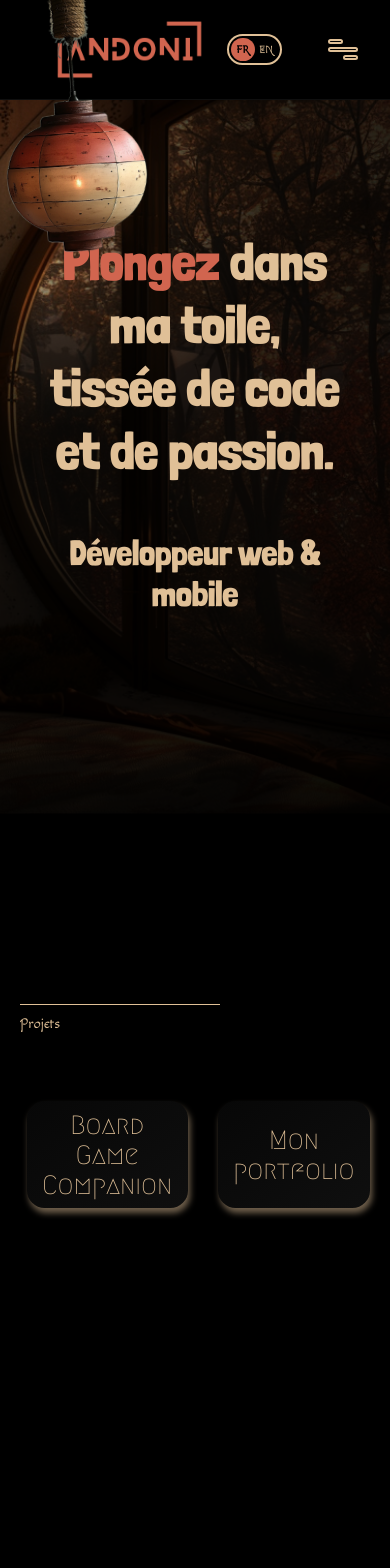
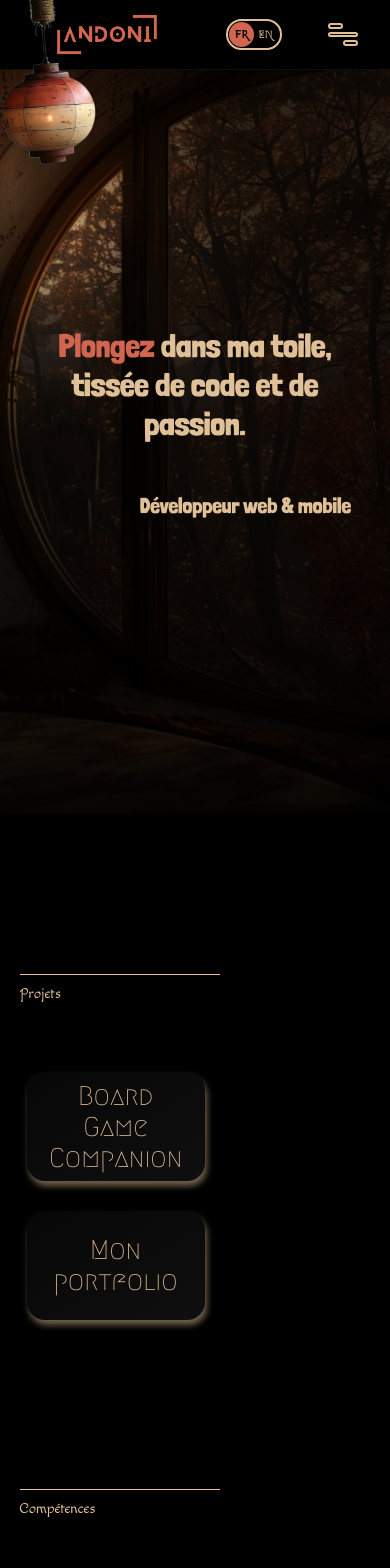
Before and after one commit to lapand/My-portfolio, a Next.js app: page / in a window 390 px wide. Shown: the top 1568 px of the page. Built offline with nearby package versions, Linux system fonts and the light colour scheme; a web font is replaced by a local one.

Commit message:
responsive smartphone

```diff
--- a/components/Home.tsx
+++ b/components/Home.tsx
@@ -28,10 +28,6 @@ export default function Home({}: HomeProps): JSX.Element {
             alt="lanterne"
             width={500}
             height={500}
-            style={{
-              width: '10%',
-              height: 'auto',
-            }}
             className={styles.lanterne}
         />
       </div>
--- a/components/ProjectSection.tsx
+++ b/components/ProjectSection.tsx
@@ -84,6 +84,7 @@ const ProjectSection: React.FC<ProjectSectionProps> = () => {
                       autoPlay={true}
                       muted={true}
                       loop={true}
+                      playsInline
                       initial={{ opacity: 0 }}
                       animate={{ opacity: 1 }}
                       exit={{ opacity: 0 }}
--- a/styles/Contact.module.css
+++ b/styles/Contact.module.css
@@ -19,7 +19,8 @@
 
 .linksContainer {
     width: 25%;
-    height: 300px;
+    min-width: 200px;
+    height: 45%;
     display: flex;
     justify-content: center;
     align-items: flex-start;
@@ -32,9 +33,14 @@
 .contactItem{
     --float-height: 80px; /* Hauteur jusqu'à laquelle flotte l'élément */
     height: 2.8vw;
-    min-height: 40px;
+    min-height: 50px;
     position: relative;
     /* border: 2px solid rgb(229, 255, 0); */
+}
+@media screen and (max-width: 500px) {
+    .contactItem{
+        --float-height: 60px;
+    }
 }
 
 @keyframes float{
--- a/styles/Header.module.css
+++ b/styles/Header.module.css
@@ -21,8 +21,6 @@
 }
 
 .logoContainer {
-  /* font-family: var(--font-title);
-  font-size: clamp(1.8vw, 1.2em, 1.6em); */
   height: 60%;
   margin-left: 5%;
   /* border: 2px solid white; */
--- a/styles/Home.module.css
+++ b/styles/Home.module.css
@@ -73,6 +73,9 @@
 }
 
 .lanterne {
+    width: 10%;
+    min-width: 150px;
+    height: auto;
     position: absolute;
     left: -10px;
     top: -10px;
@@ -80,8 +83,13 @@
     transform-origin: top center;
     animation: swing 6s ease-in-out infinite;
     pointer-events: none;
-    min-width: 150px;
     /* border: 2px solid white; */
+}
+@media screen and (max-width: 500px){
+    .lanterne{
+        min-width: auto;
+        width: 100px;
+    }
 }
 
 @keyframes swing {
--- a/styles/Project.module.css
+++ b/styles/Project.module.css
@@ -122,7 +122,6 @@
 
 @media screen and (max-width: 1000px) {
     .projectContainer {
-        width: auto;
         height: 5.5em;
     }
     .active {
--- a/styles/ProjectSection.module.css
+++ b/styles/ProjectSection.module.css
@@ -74,6 +74,7 @@
 
 @media screen and (max-width: 1000px) {
   .projectViewport {
+    height: auto;
     gap: 50px;
   }
   .projectContainer {
@@ -84,5 +85,6 @@
     width: 100%;
     flex-direction: row;
     align-items: flex-start;
+    flex-wrap: wrap;
   }
 }
--- a/styles/globals.css
+++ b/styles/globals.css
@@ -41,6 +41,11 @@
   --font-text: "Macondo Swash Caps", cursive;
   --header-height: 100px;
   --header-section-gap: 60px;
+}
+@media screen and (max-width: 500px) {
+  :root {
+    --header-height: 70px;
+  }
 }
 
   /***** Reset CSS *****/
@@ -120,7 +125,6 @@ button {
 .font-size2 {
   font-size: clamp(.8rem, .5rem + .390625vw , 5rem);
 }
-
 .font-size4 {
   font-size: clamp(1.5rem, 1.1rem + .390625vw , 5rem);
 }
@@ -129,6 +133,18 @@ button {
 }
 .font-size5 {
   font-size: clamp(3rem, 2.4rem + .390625vw , 5rem);
+}
+
+@media screen and (max-width: 500px){
+  :root {
+    font-size: 18px;
+  }
+  .font-size41 {
+    font-size: 1.2rem;
+  }
+  .font-size5 {
+    font-size: 1.8rem;
+  }
 }
 
 /***** Line-height *****/
```
